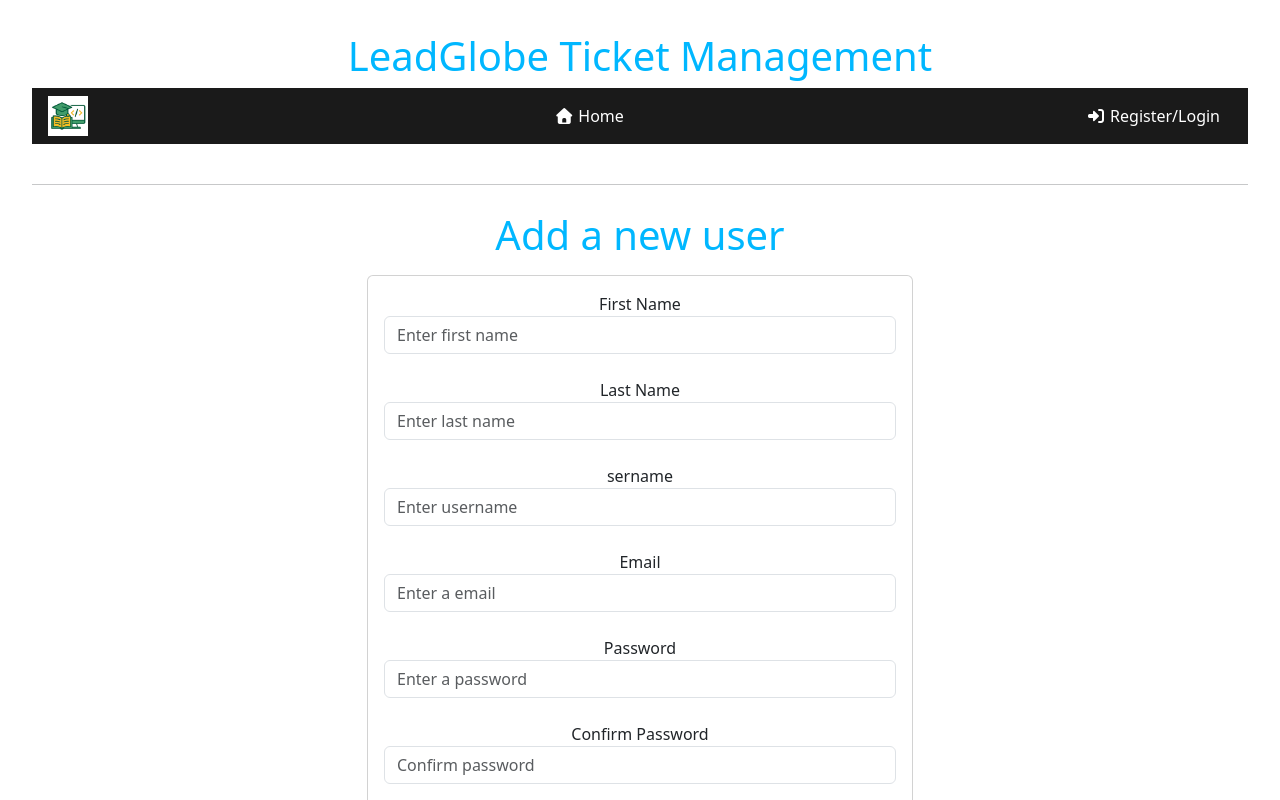
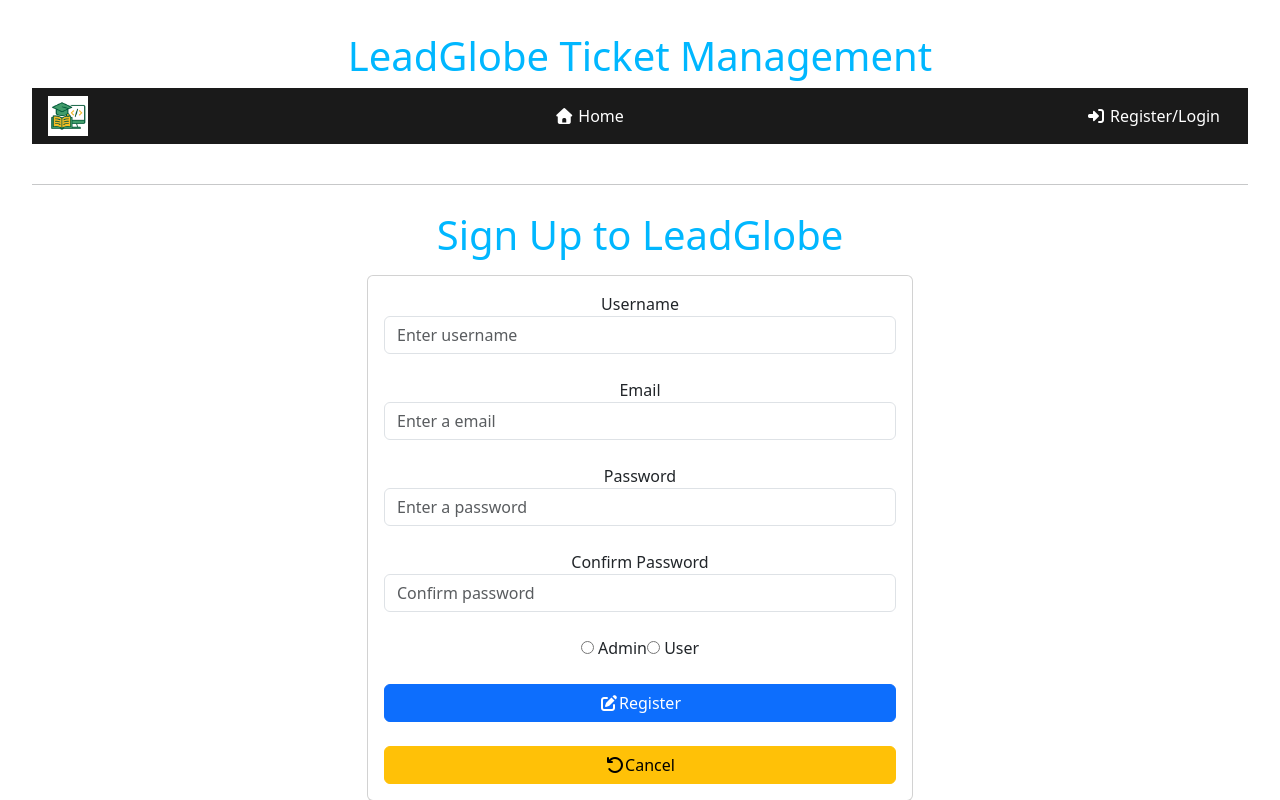
Before and after one commit to Zuck7/Rezolved, a React (Vite) app: page /users/signup in a window 1280 px wide. Shown: the top 800 px of the page. Built offline with nearby package versions, Linux system fonts and the light colour scheme; no server answers.

Commit message:
Update Signup.jsx

```diff
--- a/src/components/auth/Signup.jsx
+++ b/src/components/auth/Signup.jsx
@@ -41,34 +41,11 @@
         <div className="container" style={{ paddingTop: 10 }}>
             <div className="row">
                 <div className="offset-md-3 col-md-6">
-                    <h1>Add a new user</h1>
+                    <h1>Sign Up to LeadGlobe</h1>
                     <p className="flash"><span>{errorMsg}</span></p>
                     <form onSubmit={handleSubmit} className="form card p-3">
                         <div className="form-group">
-                            <label htmlFor="firstNameTextField">First Name</label>
-                            <input type="text" className="form-control"
-                                id="firstNameTextField"
-                                placeholder="Enter first name"
-                                name="firstName"
-                                value={user.firstName || ''}
-                                onChange={handleChange}
-                                required>
-                            </input>
-                        </div>
-                        <br />
-                        <div className="form-group">
-                            <label htmlFor="lastNameTextField">Last Name</label>
-                            <input type="text" className="form-control"
-                                id="lastNameTextField"
-                                placeholder="Enter last name"
-                                name="lastName"
-                                value={user.lastName || ''}
-                                onChange={handleChange}>
-                            </input>
-                        </div>
-                        <br />
-                        <div className="form-group">
-                            <label htmlFor="usernameTextField">sername</label>
+                            <label htmlFor="usernameTextField">Username</label>
                             <input type="text" className="form-control"
                                 id="usernameTextField"
                                 placeholder="Enter username"
@@ -115,7 +92,7 @@
                         &nbsp;
                         <button className="btn btn-primary" type="submit">
                             <i className="fas fa-edit"></i>
-                            Submit
+                            Register
                         </button>
                         &nbsp; &nbsp;
                         <Link href="#" to="/users/signin" className="btn btn-warning">
```
